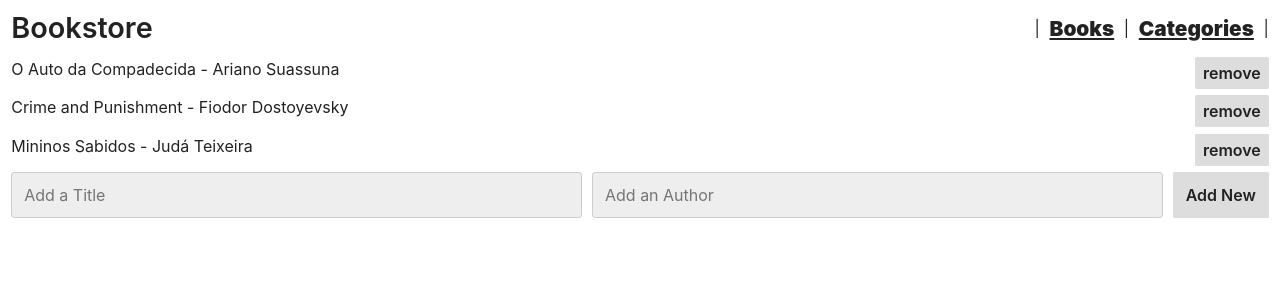
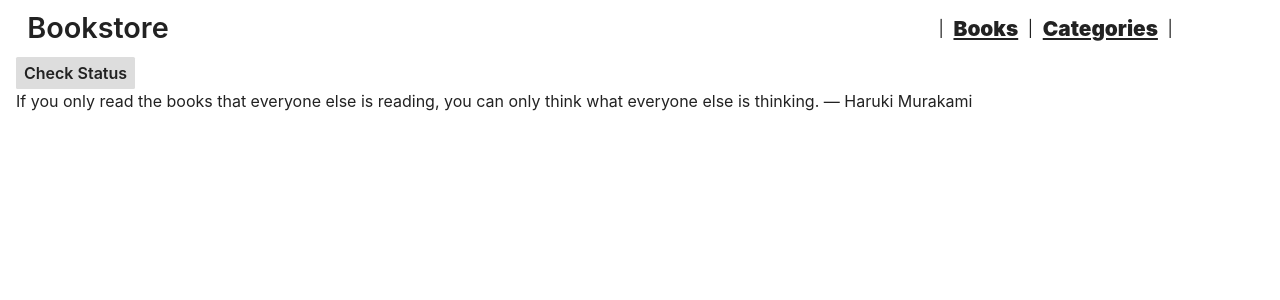
Before and after one commit to mrjuda/bookstore-redux, a React (Create React App) app: page /WebCategories in a window 1280 px wide. Before the commit this address led to /. Shown: the top 300 px of the page. Built offline with nearby package versions, Linux system fonts and the light colour scheme; the HTML template or start-up script is replaced by a standard one.

Commit message:
Add categories chack status functionality

```diff
--- a/package.json
+++ b/package.json
@@ -17,7 +17,7 @@
     "react": "^17",
     "react-dom": "^17",
     "react-redux": "^7.2.4",
-    "react-router-dom": "^5.1.2",
+    "react-router-dom": "^6.3.0",
     "react-scripts": "^2.1.3",
     "seedrandom": "^3.0.5",
     "txtgen": "^2.2.4"
--- a/src/App.js
+++ b/src/App.js
@@ -1,5 +1,7 @@
 import React from 'react';
 import {
+  Navigate,
+  Routes,
   BrowserRouter as Router,
   Switch,
   Route,
@@ -9,27 +11,29 @@ import {
 import { Navbar } from './app/Navbar';
 import { BooksList } from './redux/books/BooksList';
 import { AddBookForm } from './redux/books/AddBookForm';
+import { WebCategories } from './components/pages/WebCategories';
 
 function App() {
   return (
+    <div className="container">
     <Router>
       <Navbar />
-      <div className="App">
-        <Switch>
+      <Routes>
         <Route
           exact
           path="/"
-            render={() => (
+          element = {(
             <>
               <BooksList />
               <AddBookForm />
             </>
           )}
         />
-          <Redirect to="/" />
-        </Switch>
+        {/* <Redirect to="/" /> */}
+        <Route path="/WebCategories" element={<WebCategories />} />
+      </Routes>
+    </Router>
     </div>
-    </Router>
   );
 }
 
--- a/src/components/pages/WebCategories.js
+++ b/src/components/pages/WebCategories.js
@@ -1,17 +1,31 @@
 // WebCategories.js
 
 import React from 'react';
-import '../styles/WebCategories.css';
+import { useDispatch } from 'react-redux';
+import { useSelector } from 'react-redux';
+import { checkStatus } from '../../redux/categories/categoriesSlice';
 
-function WebCategories() {
+export const WebCategories = () => {
+  const dispatch = useDispatch();
+
+  const callStatus = () => {
+    dispatch(checkStatus({}));
+  }
+
+  const status = useSelector((state) => state.categories.value);
+
   return (
     <div className="cat-container">
-      <button type="button" value="CheckStatus" className="check-status">Check Status</button>
-      <span className="quote">
+      <button
+        type="button"
+        className="check-status"
+        onClick={callStatus}
+      >Check Status</button>
+      <p className="quote">
         If you only read the books that everyone else is reading,
         you can only think what everyone else is thinking.
         ― Haruki Murakami
-      </span>
+      </p>
     </div>
   );
 }
--- a/src/redux/books/booksSlice.js
+++ b/src/redux/books/booksSlice.js
@@ -1,12 +1,6 @@
 // booksSlice.js
 
 import { createSlice } from '@reduxjs/toolkit';
-
-// const initialState = [
-//   { id: '1', title: 'O Auto da Compadecida', author: 'Ariano Suassuna' },
-//   { id: '2', title: 'Crime and Punishment', author: 'Fiodor Dostoyevsky' },
-//   { id: '3', title: 'Mininos Sabidos', author: 'Judá Teixeira' },
-// ];
 
 const booksSlice = createSlice({
   name: 'books',
--- a/src/redux/categories/categoriesSlice.js
+++ b/src/redux/categories/categoriesSlice.js
@@ -2,13 +2,17 @@
 import { createSlice } from '@reduxjs/toolkit';
 
 const categoriesSlice = createSlice({
-  name: 'books',
-  initialState: '',
+  name: 'categories',
+  initialState: {
+    value: 'Update me',
+  },
   reducers: {
-    checkStatus(state) {
-      state = 'Work in progress';
+    checkStatus: (state) => {
+      state.value = 'Under construction...';
     },
   },
 });
 
-export default categoriesSlice;
+export const { checkStatus } = categoriesSlice.actions;
+
+export default categoriesSlice.reducer;
```
Also changed, not shown: 1 other file (tests, documents, lock files or other folders). Lines whose indentation alone changed are shown as unchanged.
